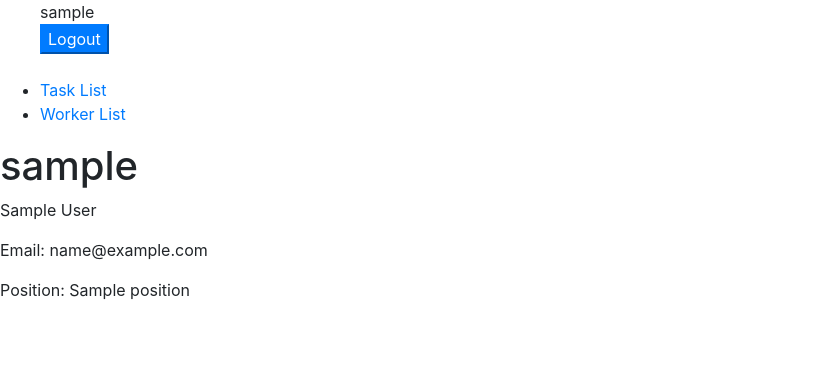
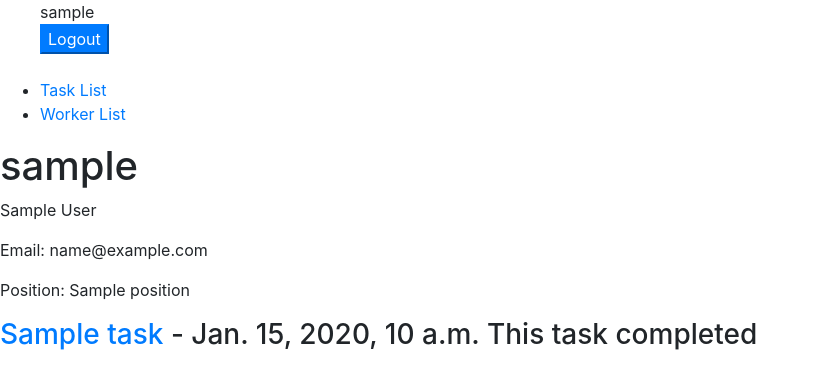
Before and after one commit to Fantom245/IT_job_manager, a Django app: page /workers/1/ in a window 1280 px wide. Shown: the top 389 px of the page, without its empty margins (0-818 px from the left). Run offline with Django 5.2, Linux system fonts and the light colour scheme; the first user in the database is signed in; tables that the repository leaves empty hold one stand-in row (Sample ...).

Commit message:
Adding a number of tasks for a specific user

```diff
--- a/templates/workspace/worker_detail.html
+++ b/templates/workspace/worker_detail.html
@@ -6,4 +6,16 @@
     <p>{{ worker.first_name }} {{ worker.last_name }}</p>
     <p>Email: {{ worker.email }}</p>
     <p>Position: {{ worker.position }}</p>
+    {% for task in worker.task_set.all %}
+        <h3>
+            <a href="{% url 'workspace:task-detail' pk=task.id %}">{{ task.name }}</a> - {{ task.deadline }}
+            {% if task.is_completed %}
+                This task completed
+            {% else%}
+                This task uncompleted
+            {% endif %}
+        </h3>
+    {% empty %}
+        <h3>The user has no uncompleted tasks</h3>
+    {% endfor %}
 {% endblock %}
```
